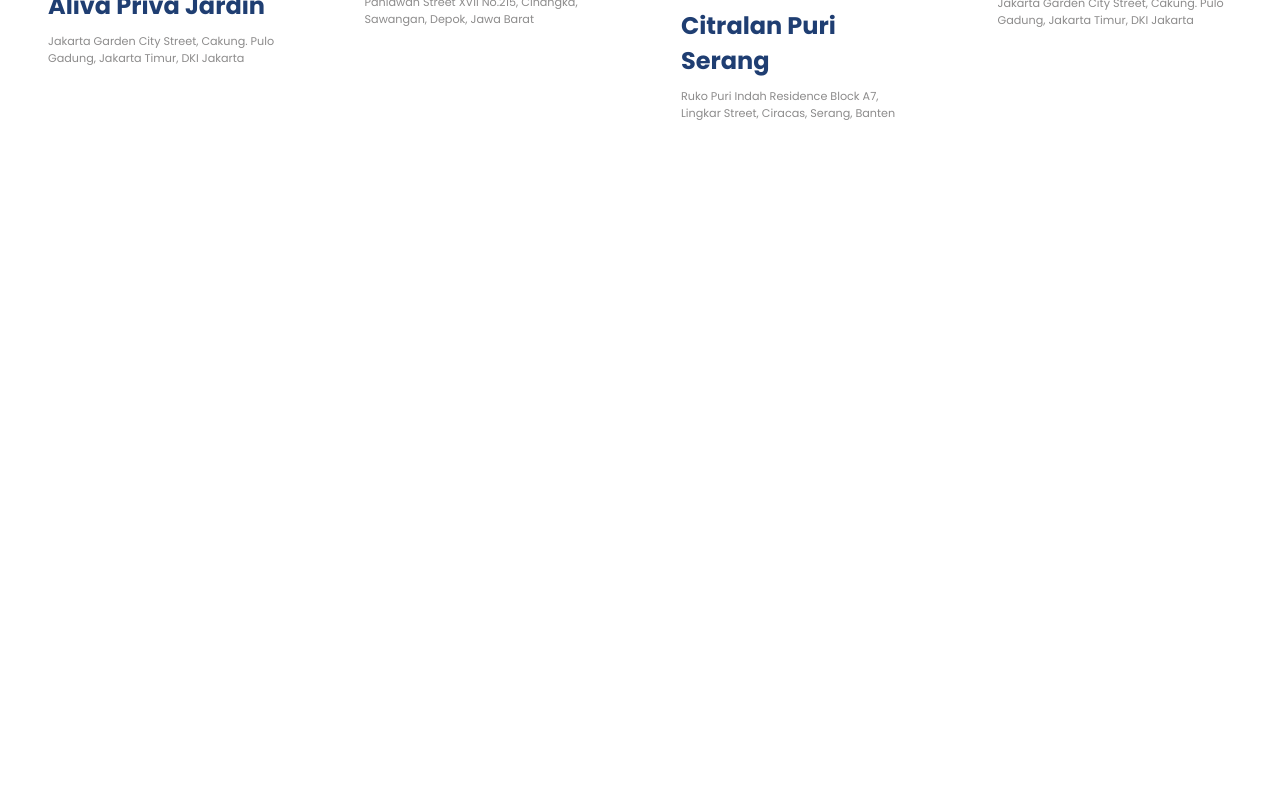
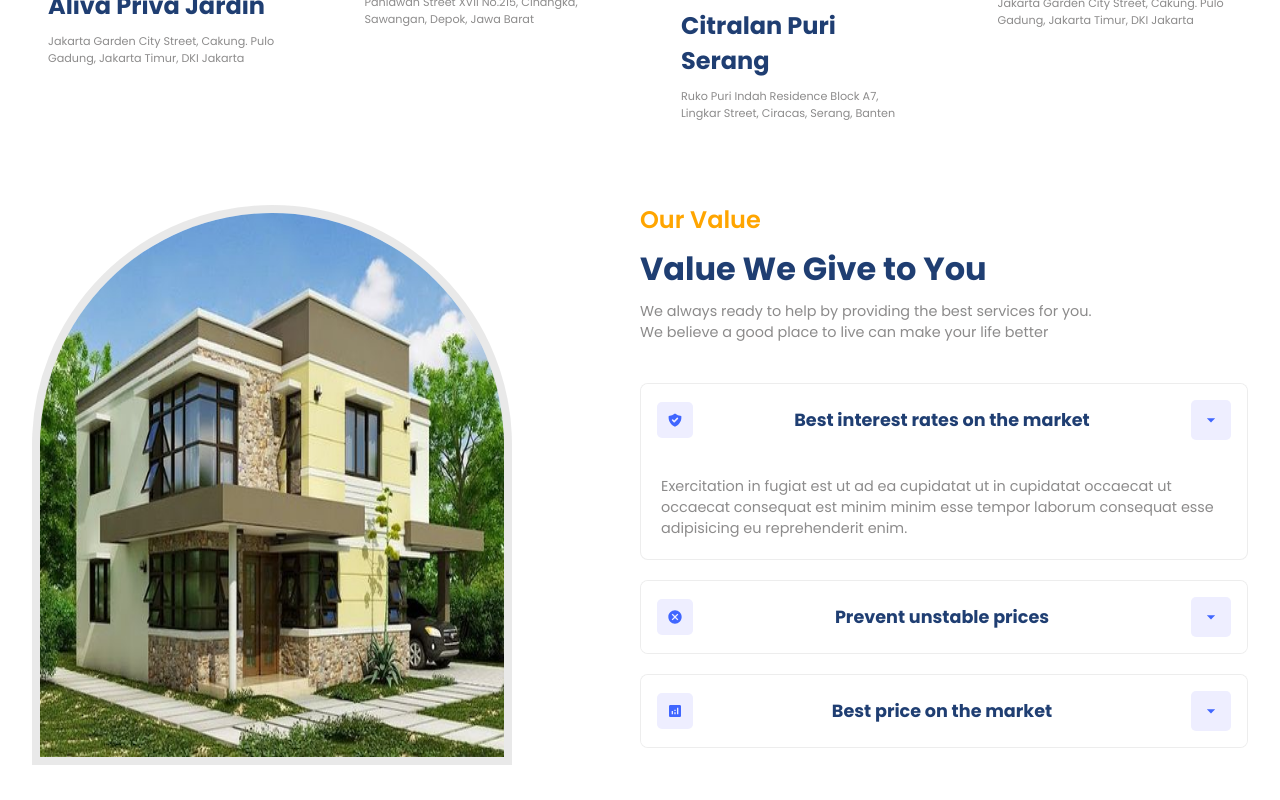
Before and after one commit to Shelton-beep/RealEstateWebsite, a React (Vite) app in the folder client/: page / in a window 1280 px wide. Shown: the part 1346-2146 px from the top of the page. Before the commit the page ends 1516 px from the top, so only its background shows below. Built offline with nearby package versions, Linux system fonts and the light colour scheme.

Commit message:
Added Value section

```diff
--- a/client/src/App.jsx
+++ b/client/src/App.jsx
@@ -3,6 +3,7 @@
 import "./App.css";
 import Companies from "./components/Companies/Companies";
 import Residencies from "./components/Residencies/Residencies";
+import Value from "./components/Value/Value";
 
 const App = () => {
   return (
@@ -14,6 +15,7 @@
       </div>
       <Companies />
       <Residencies />
+      <Value />
     </div>
   );
 };
--- /dev/null
+++ b/client/src/components/Value/Value.css
@@ -0,0 +1,57 @@
+.v-container .image-container {
+  border: 8px solid rgb(232 232 232 / 93%);
+}
+.v-container > div {
+  flex: 1;
+}
+.v-right {
+  gap: 0.5rem;
+}
+.accordion {
+  margin-top: 2rem;
+  border: none;
+}
+.accordionItem {
+  background: white;
+  border: 0.8px solid rgba(128, 128, 128, 0.143);
+  border-radius: 8px;
+  overflow: hidden;
+  margin-bottom: 20px;
+}
+
+.accordionItem.expanded {
+  box-shadow: var(--shadow);
+  border-radius: 6px;
+}
+.accordionButton {
+  background: white;
+  padding: 1rem;
+  width: 100%;
+  justify-content: space-between;
+  cursor: pointer;
+}
+
+.icon {
+  padding: 10px;
+  background: #eeeeff;
+  border-radius: 5px;
+}
+.icon svg {
+  fill: var(--blue);
+}
+
+.accordionButton .primaryText {
+  font-size: 1.1rem;
+}
+
+@media (max-width: 1024px) {
+  .v-container {
+    flex-direction: column;
+  }
+}
+
+@media (max-width: 768px) {
+  .accordionButton .primaryText {
+    font-size: 0.8rem;
+  }
+}
--- /dev/null
+++ b/client/src/components/Value/Value.jsx
@@ -0,0 +1,83 @@
+import { useState } from "react";
+import {
+  Accordion,
+  AccordionItem,
+  AccordionItemHeading,
+  AccordionItemButton,
+  AccordionItemPanel,
+  AccordionItemState,
+} from "react-accessible-accordion";
+import "react-accessible-accordion/dist/fancy-example.css";
+import { MdOutlineArrowDropDown } from "react-icons/md";
+import data from "../../utils/accordion.jsx";
+import "./Value.css";
+import image from "../../assets/images/house3.jpg";
+// Demo styles, see 'Styles' section below for some notes on use.
+
+const Value = () => {
+  const [className, setClassName] = useState(null);
+  return (
+    <section className="v-wrapper">
+      <div className="paddings innerWidth flexCenter v-container">
+        {/* left side */}
+        <div className="v-left">
+          <div className="image-container">
+            <img src={image} alt="value image" />
+          </div>
+        </div>
+
+        {/* right */}
+        <div className="flexColStart v-right">
+          <span className="orangeText">Our Value</span>
+
+          <span className="primaryText">Value We Give to You</span>
+
+          <span className="secondaryText">
+            We always ready to help by providing the best services for you.
+            <br />
+            We believe a good place to live can make your life better
+          </span>
+
+          <Accordion
+            className="accordion"
+            allowMultipleExpanded={false}
+            preExpanded={[0]}
+          >
+            {data.map((item, i) => {
+              return (
+                <AccordionItem
+                  className={`accordionItem ${className}`}
+                  uuid={i}
+                  key={i}
+                >
+                  <AccordionItemHeading>
+                    <AccordionItemButton className="flexCenter accordionButton ">
+                      {/* just for getting state of item */}
+                      <AccordionItemState>
+                        {({ expanded }) =>
+                          expanded
+                            ? setClassName("expanded")
+                            : setClassName("collapsed")
+                        }
+                      </AccordionItemState>
+                      <div className="flexCenter icon">{item.icon}</div>
+                      <span className="primaryText">{item.heading}</span>
+                      <div className="flexCenter icon">
+                        <MdOutlineArrowDropDown size={20} />
+                      </div>
+                    </AccordionItemButton>
+                  </AccordionItemHeading>
+                  <AccordionItemPanel>
+                    <p className="secondaryText">{item.detail}</p>
+                  </AccordionItemPanel>
+                </AccordionItem>
+              );
+            })}
+          </Accordion>
+        </div>
+      </div>
+    </section>
+  );
+};
+
+export default Value;
```
